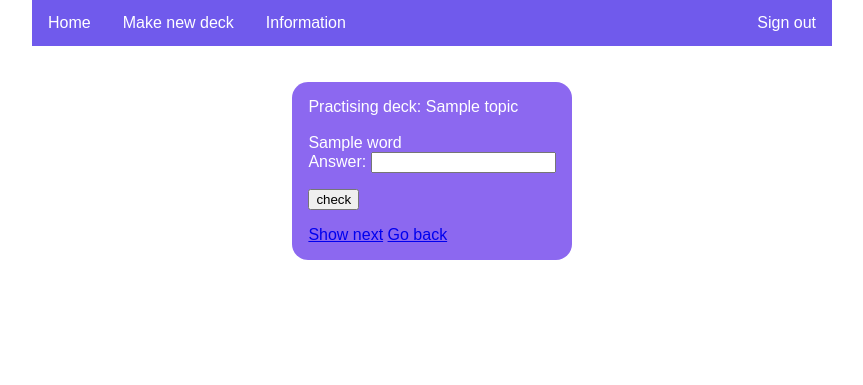
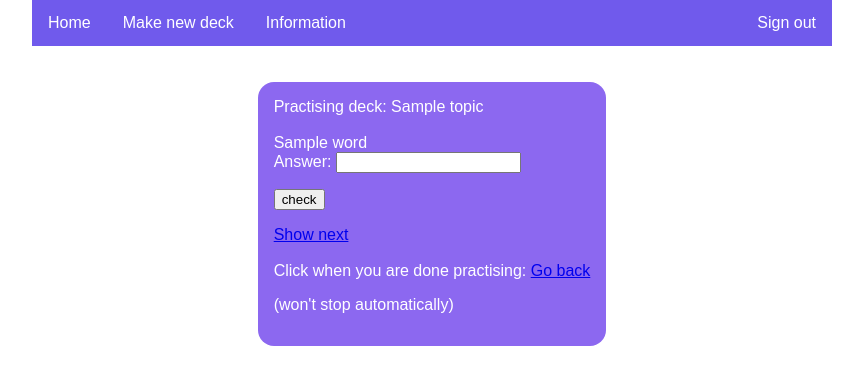
Before and after one commit to Fransilia/tsoha, a Flask app: template templates/test.html in a window 1280 px wide. Shown: the part 227-612 px from the top of the page, without its empty margins (208-1071 px from the left). Run offline with Flask 2, Linux system fonts and the light colour scheme; the visitor is signed in with stand-in values (Sample User, id 1); the template is opened without the code that fills it: most values are stand-ins (such as "Sample title", 1, 10 or a date in 2020).

Commit message:
explanation to navigation

```diff
--- a/templates/test.html
+++ b/templates/test.html
@@ -29,7 +29,11 @@
         <input type="submit" value="check">
     </form>
     <a href="/test/{{ deck_id }}">Show next</a>
+    <br>
+    <br>
+    Click when you are done practising:
     <a href="/first">Go back</a>
+    <p>(won't stop automatically)</p>
     {% else %}
     <p>Please login</p>
     {% endif %}
```
